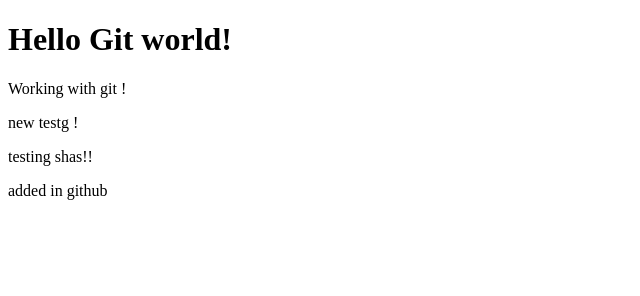
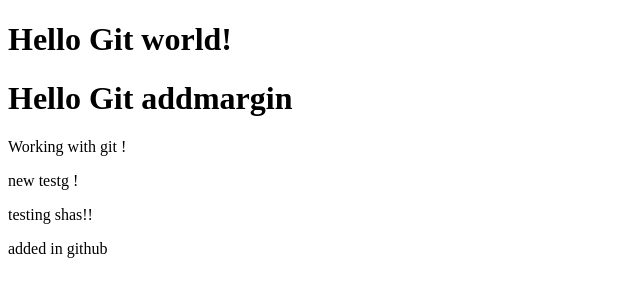
Before and after one commit to m25mathews/GitGitHubMasterclass, a plain HTML site: page index.html in a window 1280 px wide. Shown: the whole page, without its empty margins (0-640 px from the left). Drawn offline with Linux system fonts and the light colour scheme.

Commit message:
Add margin

```diff
--- a/index.html
+++ b/index.html
@@ -1,6 +1,7 @@
 <!DOCTYPE html>
 <html>
 <h1>Hello Git world!</h1>
+<h1>Hello Git addmargin</h1>
 
 <div>
     <P>Working with git !</P>
```
